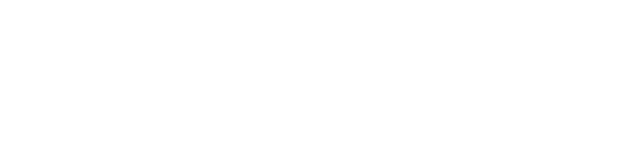
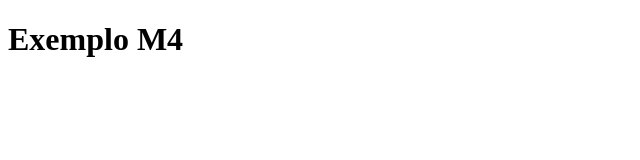
Before and after one commit to eudougao/exemplo-m4, a plain HTML site: page index.html in a window 1280 px wide. Shown: the whole page, without its empty margins (0-640 px from the left). Drawn offline with Linux system fonts and the light colour scheme.

Commit message:
Adicionar header

```diff
--- a/index.html
+++ b/index.html
@@ -6,6 +6,8 @@
     <title>Document</title>
 </head>
 <body>
-
+    <header>
+        <h1>Exemplo M4</h1>
+    </header>
 </body>
 </html>
```
